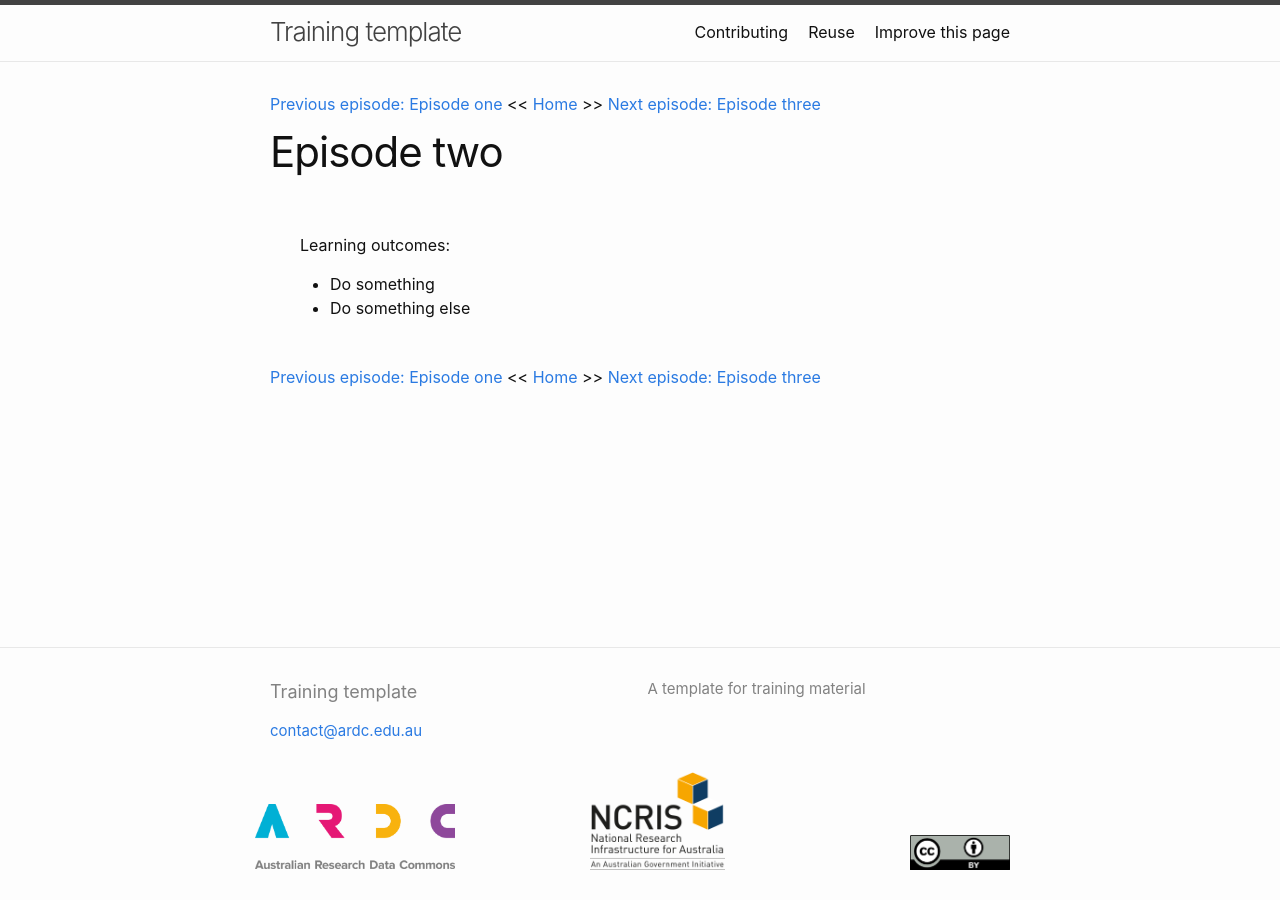
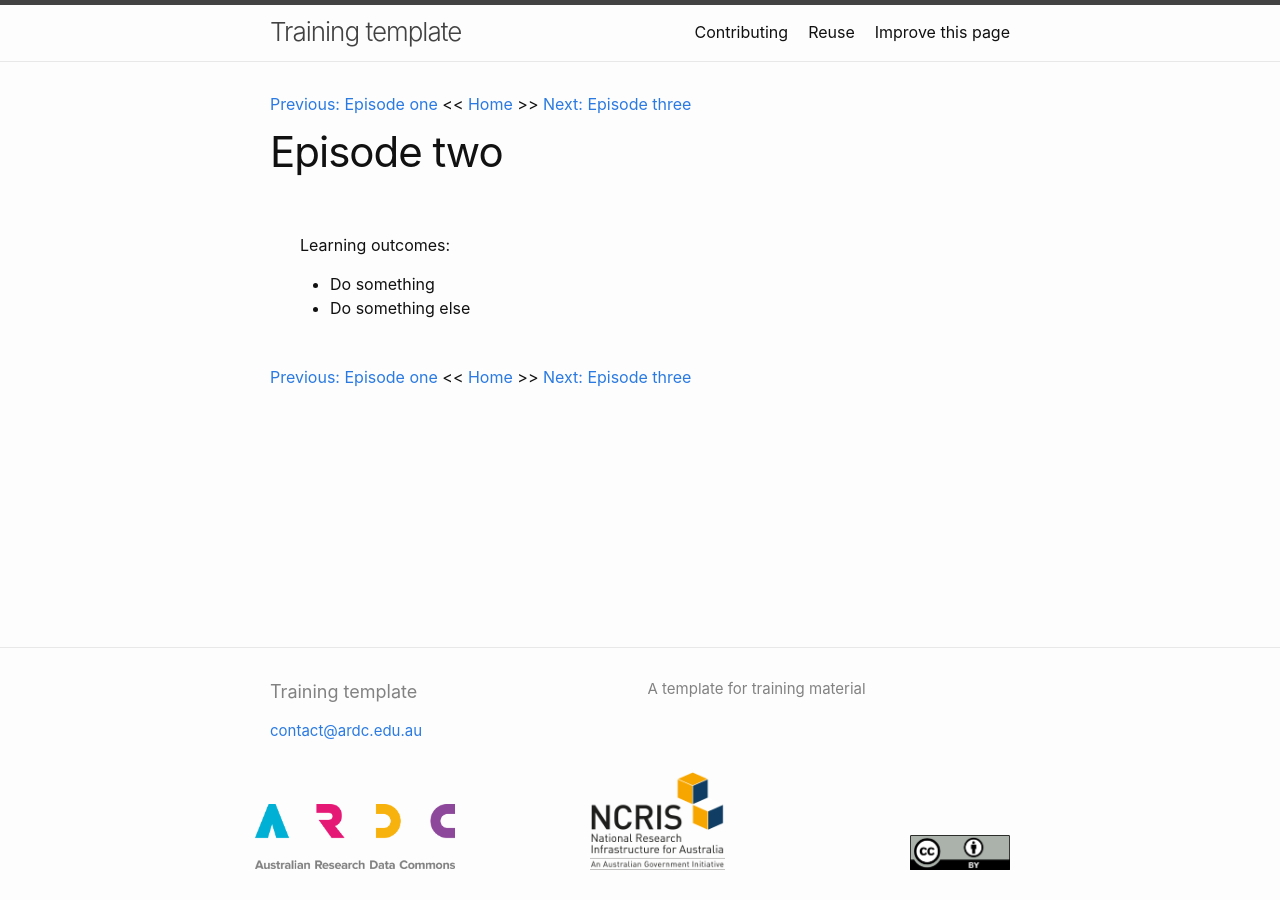
Before and after one commit to ARDC-Secure-Platforms/ardc-serp-docs, a Jekyll site: the page built from _episodes/02-episode-two.md, in a window 1280 px wide. Built offline with Jekyll 4.4.1, drawn with Linux system fonts in a browser that asks for light colours.

Commit message:
Abstract episode nav into own include file
Signed-off-by: Matthias Liffers <m@tthi.as>

```diff
--- /dev/null
+++ b/_includes/episode-nav.html
@@ -0,0 +1,11 @@
+<section>
+    <p>
+        {% if page.previous.url %}
+        <a href="{{site.baseurl}}{{page.previous.url}}">Previous: {{page.previous.title}}</a> <<
+        {% endif %}
+        <a href="{{site.baseurl}}">Home</a>
+        {% if page.next.url %}
+         >> <a href="{{site.baseurl}}{{page.next.url}}">Next: {{page.next.title}}</a>
+        {% endif %}
+    </p>
+</section>
--- a/_layouts/episode.html
+++ b/_layouts/episode.html
@@ -2,17 +2,7 @@
 layout: default
 
 ---
-    <section>
-        <p>
-            {% if page.previous.url %}
-            <a href="{{site.baseurl}}{{page.previous.url}}">Previous episode: {{page.previous.title}}</a> <<
-            {% endif %}
-            <a href="{{site.baseurl}}">Home</a>
-            {% if page.next.url %}
-             >> <a href="{{site.baseurl}}{{page.next.url}}">Next episode: {{page.next.title}}</a>
-            {% endif %}
-        </p>
-    </section>
+    {%- include episode-nav.html -%}
 
     <header class="post-header">
         <h1 class="post-title">{{ page.title | escape }}</h1>
@@ -24,14 +14,4 @@ layout: default
       </div>
     </main>
 
-    <section>
-        <p>
-            {% if page.previous.url %}
-            <a href="{{site.baseurl}}{{page.previous.url}}">Previous episode: {{page.previous.title}}</a> <<
-            {% endif %}
-            <a href="{{site.baseurl}}">Home</a>
-            {% if page.next.url %}
-             >> <a href="{{site.baseurl}}{{page.next.url}}">Next episode: {{page.next.title}}</a>
-            {% endif %}
-        </p>
-    </section>
+    {%- include episode-nav.html -%}
```
